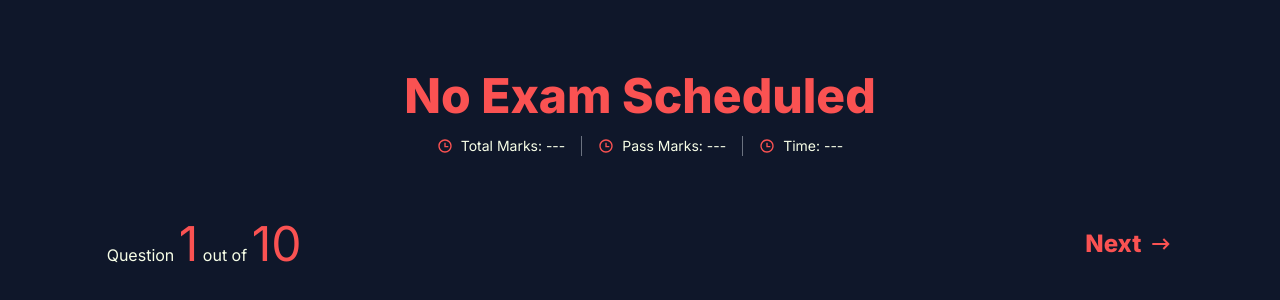
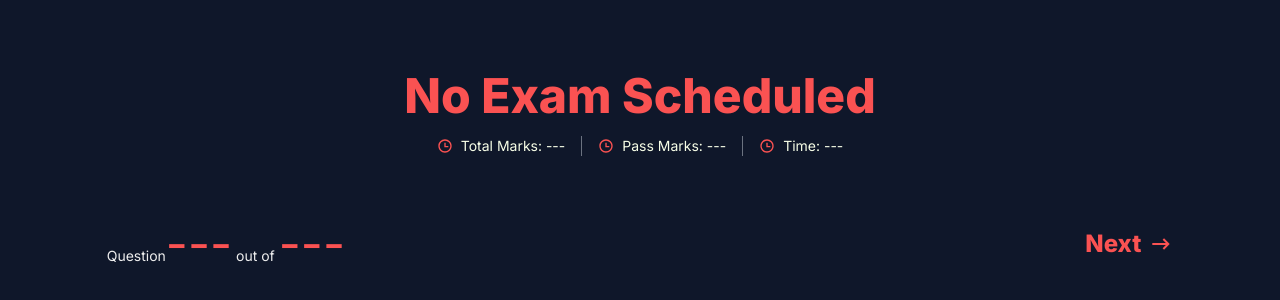
Before and after one commit to asmsaiff/react-quiz-app, a React (Create React App) app: page / in a window 1280 px wide. Shown: the part 198-498 px from the top of the page. Built offline with nearby package versions, Linux system fonts and the light colour scheme.

Commit message:
set state for value

```diff
--- a/src/components/QuestionNav.jsx
+++ b/src/components/QuestionNav.jsx
@@ -2,15 +2,29 @@ import React, { Component } from 'react';
 import { CgArrowRight } from "react-icons/cg";
 
 export class QuestionNav extends Component {
+    state = {
+        totalQuestion: '---',
+        currentQuestionNum: '---',
+        nextButton: ''
+    }
+
+    handleQuestionNav = (props) => {
+        this.setState({
+			totalQuestion: props.totalQuestion,
+			currentQuestionNum: props.currentQuestionNum,
+			nextButton: props.nextButton,
+		});
+    }
+
     render() {
         return (
 			<>
 				<div className='flex justify-between items-center h-44'>
 					<div>
-						<h2>
-							Question{" "}
-							<span className='text-5xl text-primary'>1</span> out
-							of <span className='text-5xl text-primary'>10</span>
+						<h2 className='text-sm text-secondary'>
+							Question
+                            <span className='text-5xl text-primary'>{this.state.currentQuestionNum}</span> out
+                            of <span className='text-5xl text-primary'>{this.state.totalQuestion}</span>
 						</h2>
 					</div>
 					<a
```
